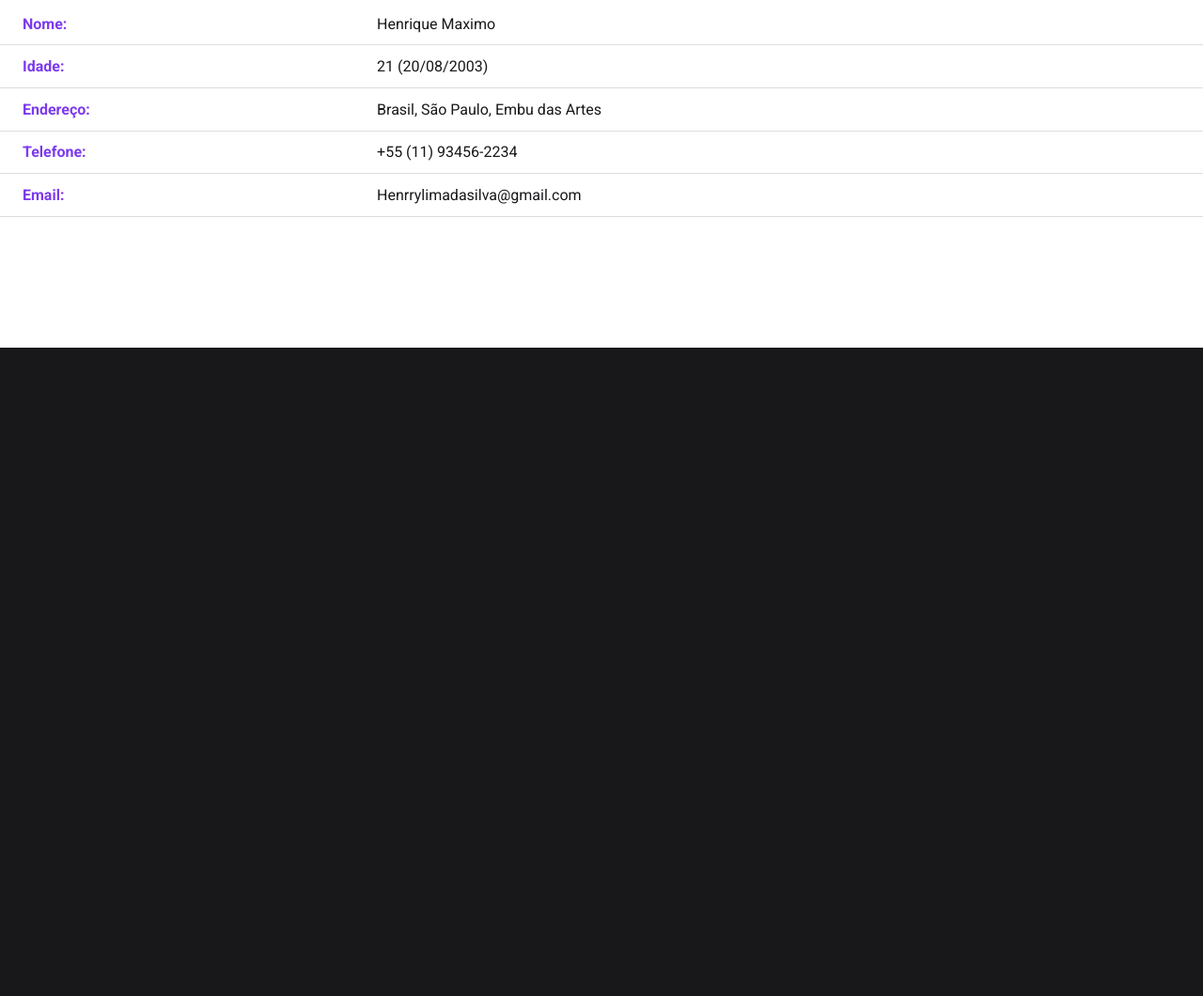
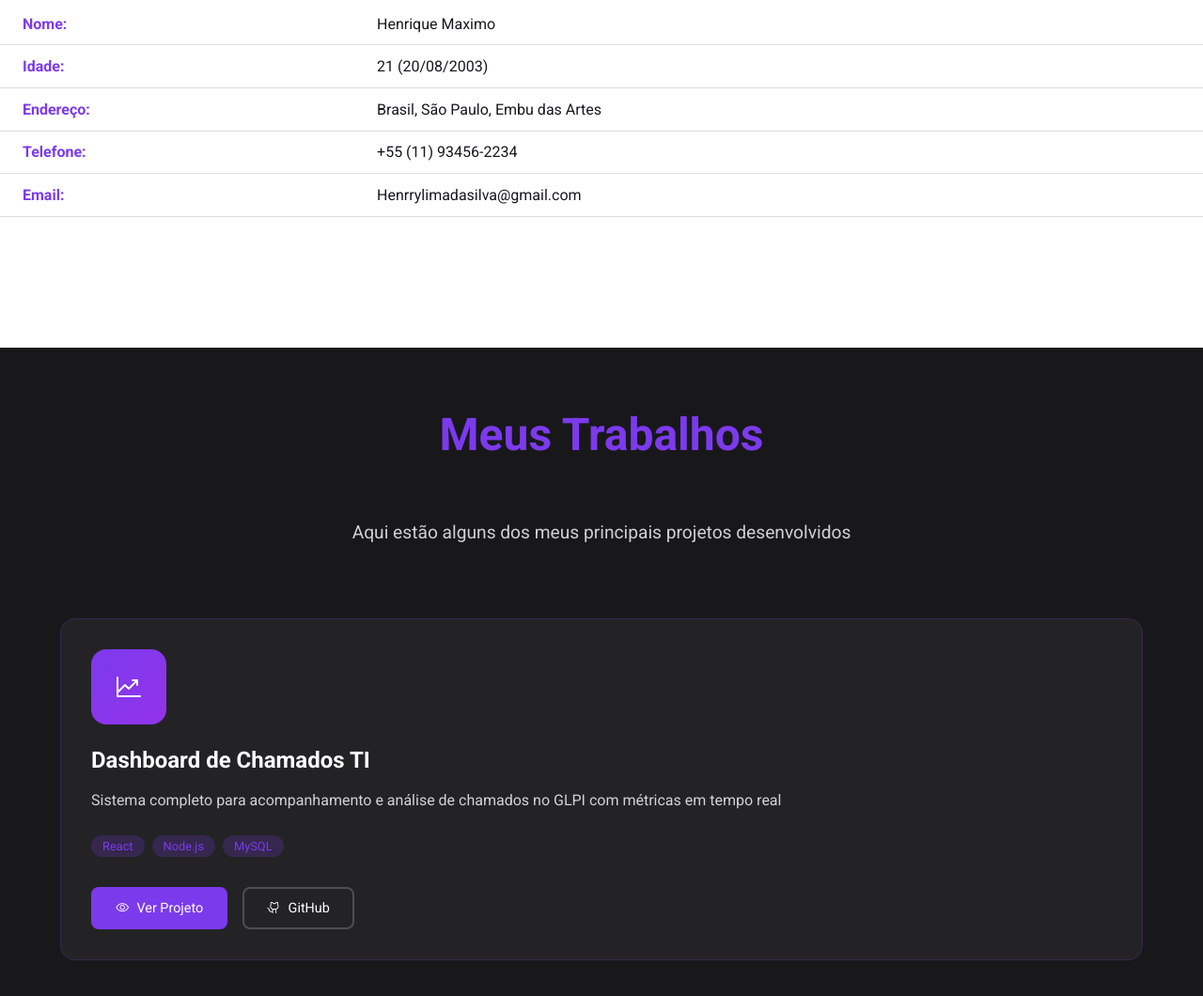
Before and after one commit to Henrry-Maximo/port, a plain HTML site: page index.html in a window 1280 px wide. Shown: the part 1138-2198 px from the top of the page at 94% size. Before the commit the page ends 1508 px from the top, so only its background shows below. Drawn offline with nearby package versions, Linux system fonts and the light colour scheme.

Commit message:
✨ Feat: Add section work with cards of projects

```diff
--- a/index.html
+++ b/index.html
@@ -161,6 +161,33 @@
           </table>
         </div>
       </section>
+
+      <section id="work">
+        <h1>Meus Trabalhos</h1>
+
+        <p class="work-intro">Aqui estão alguns dos meus principais projetos desenvolvidos</p>
+
+        <div class="projects-grid">
+          <div class="project-card">
+            <div class="project-image">
+              <i class="ph ph-chart-line-up"></i>
+            </div>
+            <div class="project-content">
+              <h3>Dashboard de Chamados TI</h3>
+              <p>Sistema completo para acompanhamento e análise de chamados no GLPI com métricas em tempo real</p>
+              <div class="project-tech">
+                <span>React</span>
+                <span>Node.js</span>
+                <span>MySQL</span>
+              </div>
+              <div class="project-links">
+                <a href="#" class="btn-primary"><i class="ph ph-eye"></i> Ver Projeto</a>
+                <a href="#" class="btn-secondary"><i class="ph ph-github-logo"></i> GitHub</a>
+              </div>
+            </div>
+          </div>
+        </div>
+      </section>
     </div>
 
     <!-- <footer>
--- a/styles.css
+++ b/styles.css
@@ -252,6 +252,23 @@ main section div p {
     padding: 0.5rem 1rem;
     font-size: 0.9rem;
   }
+
+  .projects-grid {
+    grid-template-columns: 1fr;
+    gap: 1.5rem;
+  }
+
+  .project-card {
+    padding: 1.5rem;
+  }
+
+  .project-links {
+    flex-direction: column;
+  }
+
+  .btn-primary, .btn-secondary {
+    justify-content: center;
+  }
 }
 
 #about {
@@ -311,3 +328,133 @@ main section div p {
   font-weight: 600;
   color: var(--color-purple);
 }
+
+#work {
+  display: flex;
+  flex-direction: column;
+  gap: 3rem;
+  padding: 4rem;
+  min-height: calc(100vh - 92px);
+  color: var(--text-white);
+  background-color: var(--background);
+}
+
+#work h1 {
+  text-align: center;
+  font-size: 3rem;
+  color: var(--color-purple);
+  margin-bottom: 1rem;
+}
+
+.work-intro {
+  text-align: center;
+  font-size: 1.2rem;
+  color: rgba(255, 255, 255, 0.8);
+  max-width: 600px;
+  margin: 0 auto;
+}
+
+.projects-grid {
+  display: grid;
+  grid-template-columns: repeat(auto-fit, minmax(350px, 1fr));
+  gap: 2rem;
+  margin-top: 2rem;
+}
+
+.project-card {
+  background: rgba(255, 255, 255, 0.05);
+  border: 1px solid rgba(124, 58, 237, 0.2);
+  border-radius: 1rem;
+  padding: 2rem;
+  transition: all 0.3s ease;
+  cursor: pointer;
+}
+
+.project-card:hover {
+  transform: translateY(-8px);
+  border-color: var(--color-purple);
+  box-shadow: 0 16px 32px rgba(124, 58, 237, 0.2);
+}
+
+.project-image {
+  display: flex;
+  align-items: center;
+  justify-content: center;
+  width: 80px;
+  height: 80px;
+  background: linear-gradient(135deg, var(--color-purple), #9333ea);
+  border-radius: 1rem;
+  margin-bottom: 1.5rem;
+}
+
+.project-image i {
+  font-size: 2rem;
+  color: white;
+}
+
+.project-content h3 {
+  font-size: 1.5rem;
+  color: var(--text-white);
+  margin-bottom: 1rem;
+}
+
+.project-content p {
+  color: rgba(255, 255, 255, 0.8);
+  line-height: 1.6;
+  margin-bottom: 1.5rem;
+}
+
+.project-tech {
+  display: flex;
+  gap: 0.5rem;
+  flex-wrap: wrap;
+  margin-bottom: 2rem;
+}
+
+.project-tech span {
+  background: rgba(124, 58, 237, 0.2);
+  color: var(--color-purple);
+  padding: 0.25rem 0.75rem;
+  border-radius: 1rem;
+  font-size: 0.8rem;
+  font-weight: 500;
+}
+
+.project-links {
+  display: flex;
+  gap: 1rem;
+}
+
+.btn-primary, .btn-secondary {
+  display: flex;
+  align-items: center;
+  gap: 0.5rem;
+  padding: 0.75rem 1.5rem;
+  border-radius: 0.5rem;
+  text-decoration: none;
+  font-weight: 500;
+  transition: all 0.3s ease;
+  font-size: 0.9rem;
+}
+
+.btn-primary {
+  background: var(--color-purple);
+  color: white;
+  border: 2px solid var(--color-purple);
+}
+
+.btn-primary:hover {
+  background: transparent;
+  color: var(--color-purple);
+}
+
+.btn-secondary {
+  background: transparent;
+  color: var(--text-white);
+  border: 2px solid rgba(255, 255, 255, 0.2);
+}
+
+.btn-secondary:hover {
+  border-color: var(--text-white);
+  background: rgba(255, 255, 255, 0.1);
+}
```
